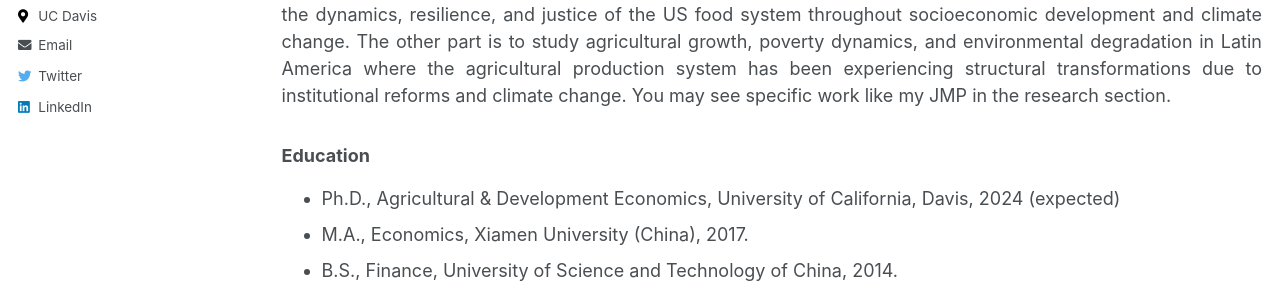
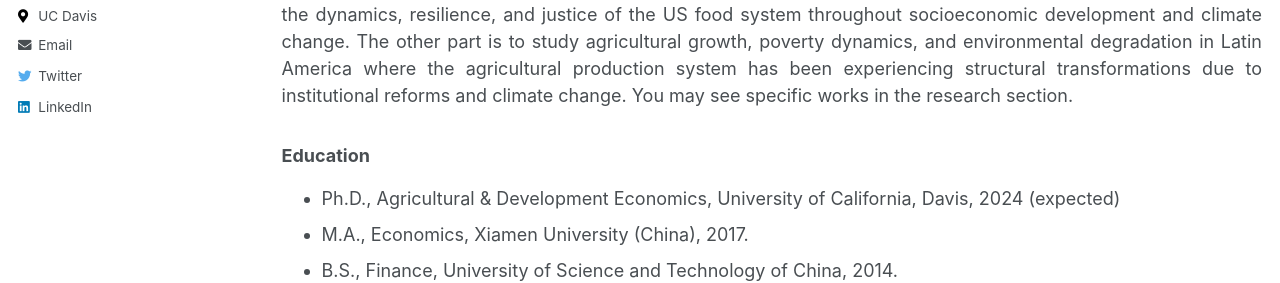
Before and after one commit to tendakung/tendakung.github.io, a Jekyll site: the page built from _pages/about.md, in a window 1280 px wide. Shown: the part 348-631 px from the top of the page. Built offline with Jekyll 4.4.1, drawn with Linux system fonts in a browser that asks for light colours; some of the changed text lies outside the part shown.

Commit message:
Update about.md

```diff
--- a/_pages/about.md
+++ b/_pages/about.md
@@ -11,7 +11,7 @@ redirect_from:
 I am a Ph.D. candidate in [the Department of Agricultural and Resource Economics at the University of California, Davis](https://are.ucdavis.edu/people/grad-students/phd/tengda-gong/), working on policy-relevant issues in Agricultural and Development Economics as well as Environmental Economics.
 <br>
 <br>
-My primary interest lies in how market mechanisms and institutions affect resource allocation and social welfare in a changing world with various market imperfections and under climate change. One part of my research is to study the dynamics, resilience, and justice of the US food system throughout socioeconomic development and climate change. The other part is to study agricultural growth, poverty dynamics, and environmental degradation in Latin America where the agricultural production system has been experiencing structural transformations due to institutional reforms and climate change. You may see specific work like my JMP in the research section.
+My primary interest lies in how market mechanisms and institutions affect resource allocation and social welfare in a changing world with various market imperfections and under climate change. One part of my research is to study the dynamics, resilience, and justice of the US food system throughout socioeconomic development and climate change. The other part is to study agricultural growth, poverty dynamics, and environmental degradation in Latin America where the agricultural production system has been experiencing structural transformations due to institutional reforms and climate change. You may see specific works in the research section.
 <br>
 ### Education
 - Ph.D., Agricultural & Development Economics, University of California, Davis, 2024 (expected)
```
